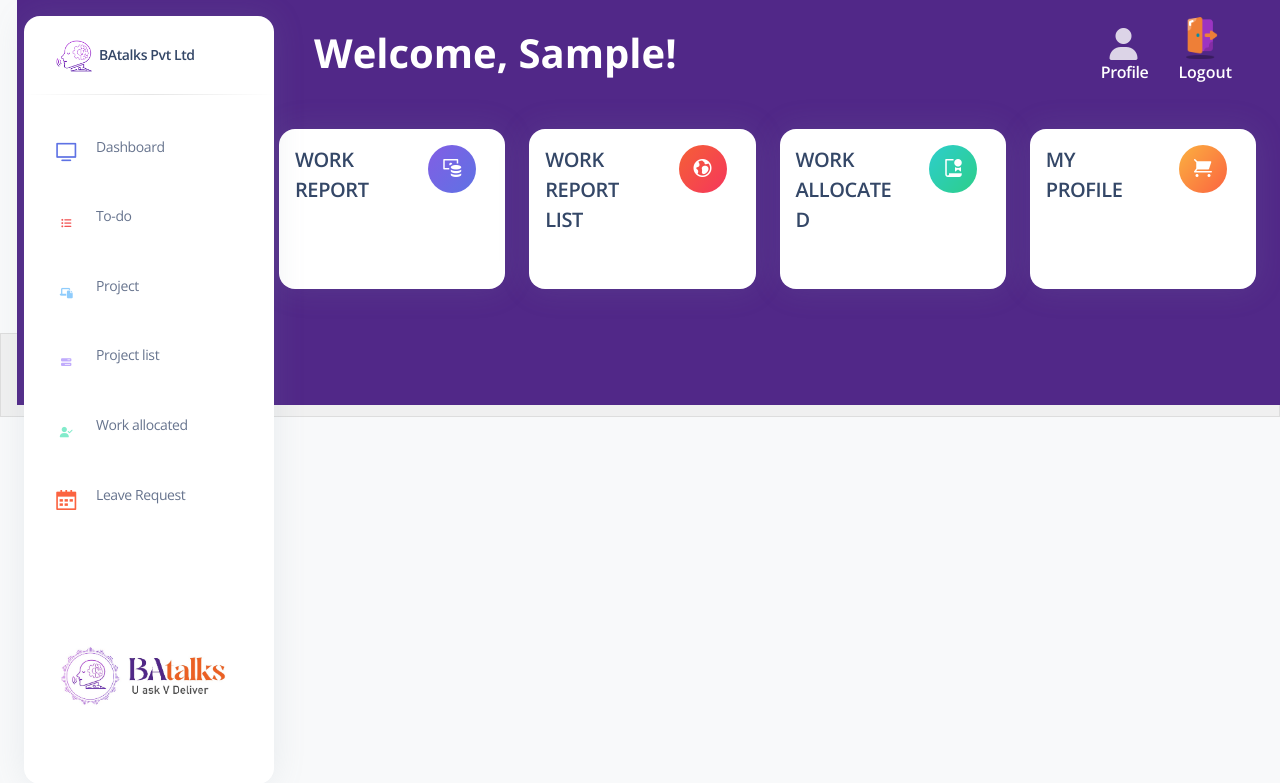
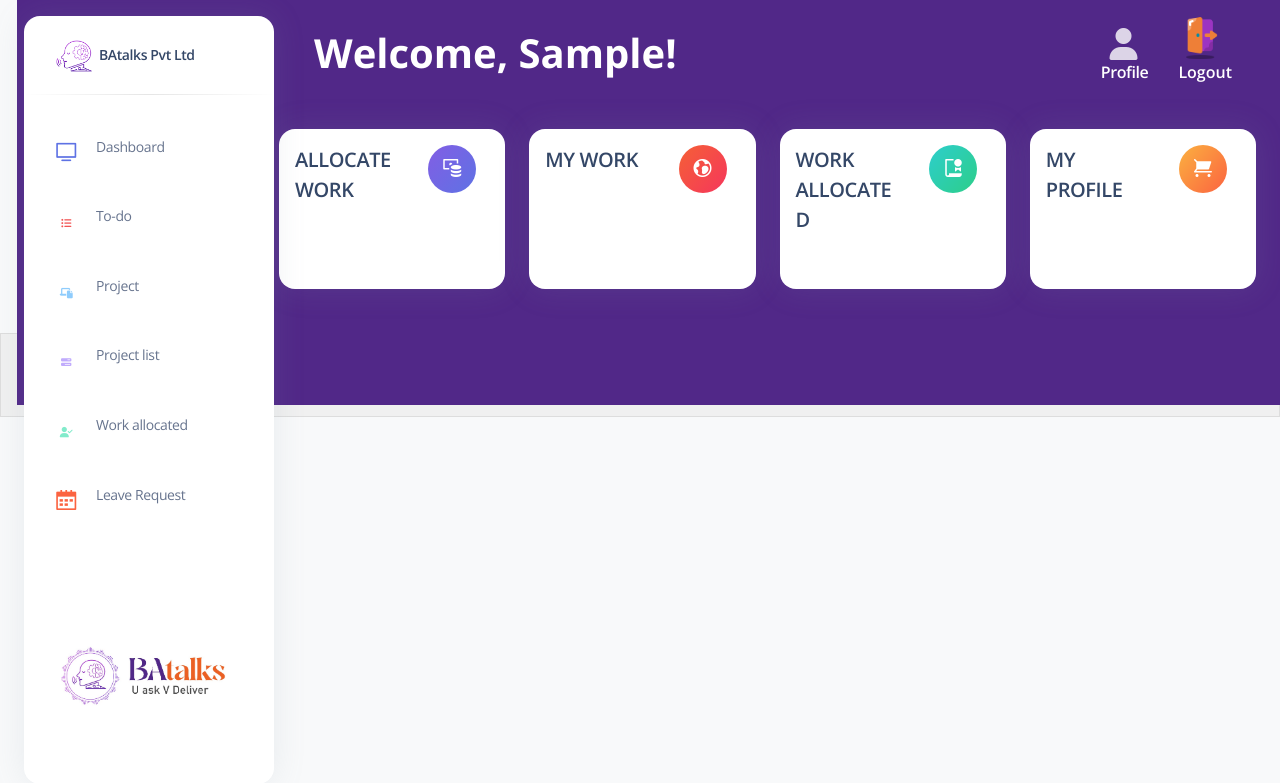
Before and after one commit to iknowsaikiran/batalksdashboard, a Flask app: page /dashboard in a window 1280 px wide. Shown: the top 783 px of the page. Run offline with Flask 3, Linux system fonts and the light colour scheme; the visitor is signed in with stand-in values (Sample User, id 1); data that the repository does not hold is empty; some libraries are stand-ins or nearby versions.

Commit message:
Update multiple templates: header.html, newone.html

```diff
--- a/templates/header.html
+++ b/templates/header.html
@@ -196,7 +196,7 @@
                             class="icon icon-shape icon-sm border-radius-md text-center me-2 d-flex align-items-center justify-content-center">
                             <i class="fa-solid fa-folder fa-2xl" style="color: #74C0FC;"></i>
                         </div>
-                        <span class="nav-link-text ms-1">Work List</span>
+                        <span class="nav-link-text ms-1">My Work</span>
                     </a>
                 </li>
                 <!-- <li class="nav-item">
--- a/templates/newone.html
+++ b/templates/newone.html
@@ -89,7 +89,7 @@
                 <div class="col-10 ">
                   <div class="numbers">
                     <p class="text-sm mb-0 text-uppercase font-weight-bold fs-2">
-                      <a href="/workreport">WORK REPORT</a>
+                      <a href="/workreport">ALLOCATE WORK</a>
                     </p>
                     <h5 class="font-weight-bolder">
 
@@ -116,7 +116,7 @@
                 <div class="col-10 d-flex justify-content-between">
                   <div class="numbers">
                     <p class="text-sm mb-0 text-uppercase font-weight-bold">
-                      <a href="/workreportlist">WORK REPORT List</a>
+                      <a href="/workreportlist">MY WORK</a>
                     </p>
                     <h5 class="font-weight-bolder">
 
```
